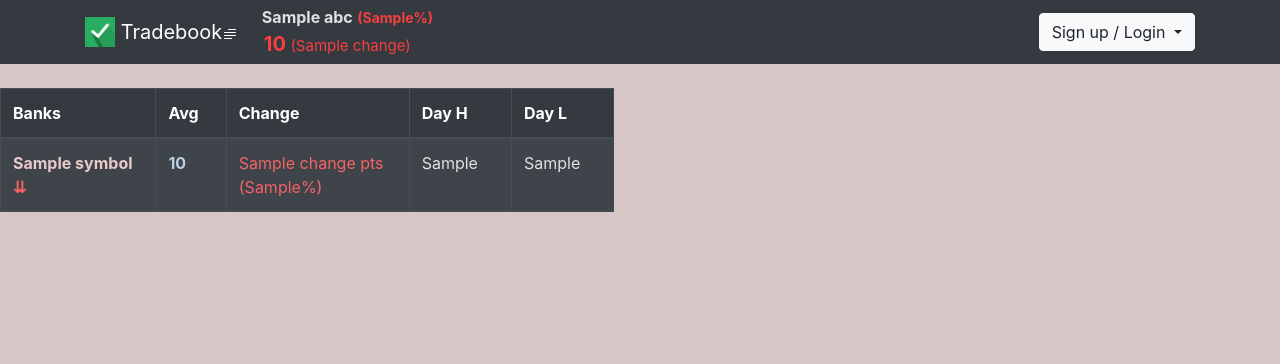
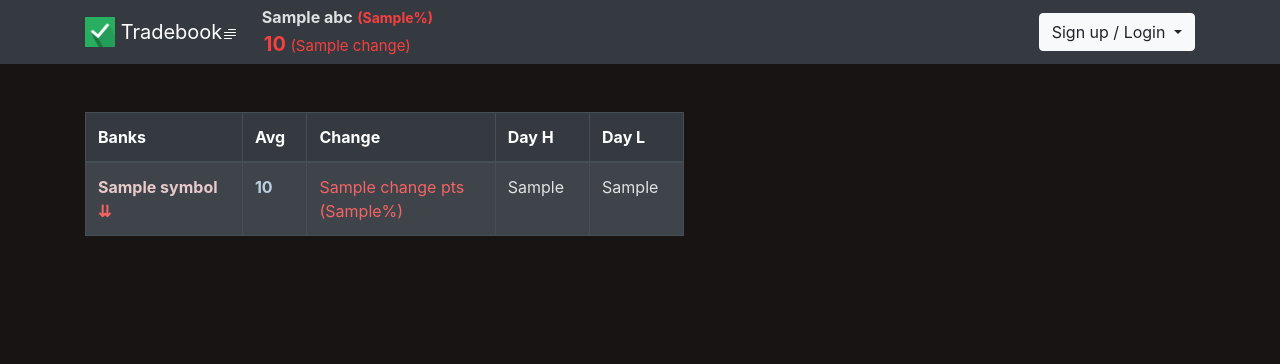
Before and after one commit to iamswayam/Trade-Journal, a Django app: template tradebook/templates/home.html in a window 1280 px wide. Shown: the top 364 px of the page. Run offline with Django 4.2, Linux system fonts and the light colour scheme; the template is opened without the code that fills it: most values are stand-ins (such as "Sample title", 1, 10 or a date in 2020); some libraries are stand-ins or nearby versions.

Commit message:
Table issue solved

```diff
--- a/tradebook/templates/base.html
+++ b/tradebook/templates/base.html
@@ -117,6 +117,9 @@
 </nav>
 </div>
 
+<div class="container">
+      <br/>
+
 {% block content %}
 {% endblock %}
 
--- a/tradebook/templates/dashboard.html
+++ b/tradebook/templates/dashboard.html
@@ -2,7 +2,7 @@
 
 {% block content %}
 
-<Body style="background-color:rgb(214, 198, 198)">
+<Body style="background-color:#181414">
     <br/><br/><br/>
 
     <table class="table table-striped table-bordered table-dark">
--- a/tradebook/templates/home.html
+++ b/tradebook/templates/home.html
@@ -6,16 +6,16 @@
 
 <br/>
 
-<body>
+<body style="background-color:#181414">
 
-<table style="float: left; width: 48%"
+<table style="float: left; width: 54%"
 class="table table-striped table-bordered table-dark">
   <thead class="thead-dark">
     <tr>
 
-      <th style="width:17%" scope="col">Banks</th>
+      <th style="width:20%" scope="col">Banks</th>
       <th style="width:5%" scope="col">Avg</th>
-      <th style="width:20%" scope="col">Change</th>
+      <th style="width:24%" scope="col">Change</th>
 
       <th style="width:7%" scope="col">Day H</th>
       <th style="width:7%" scope="col">Day L</th>
```
